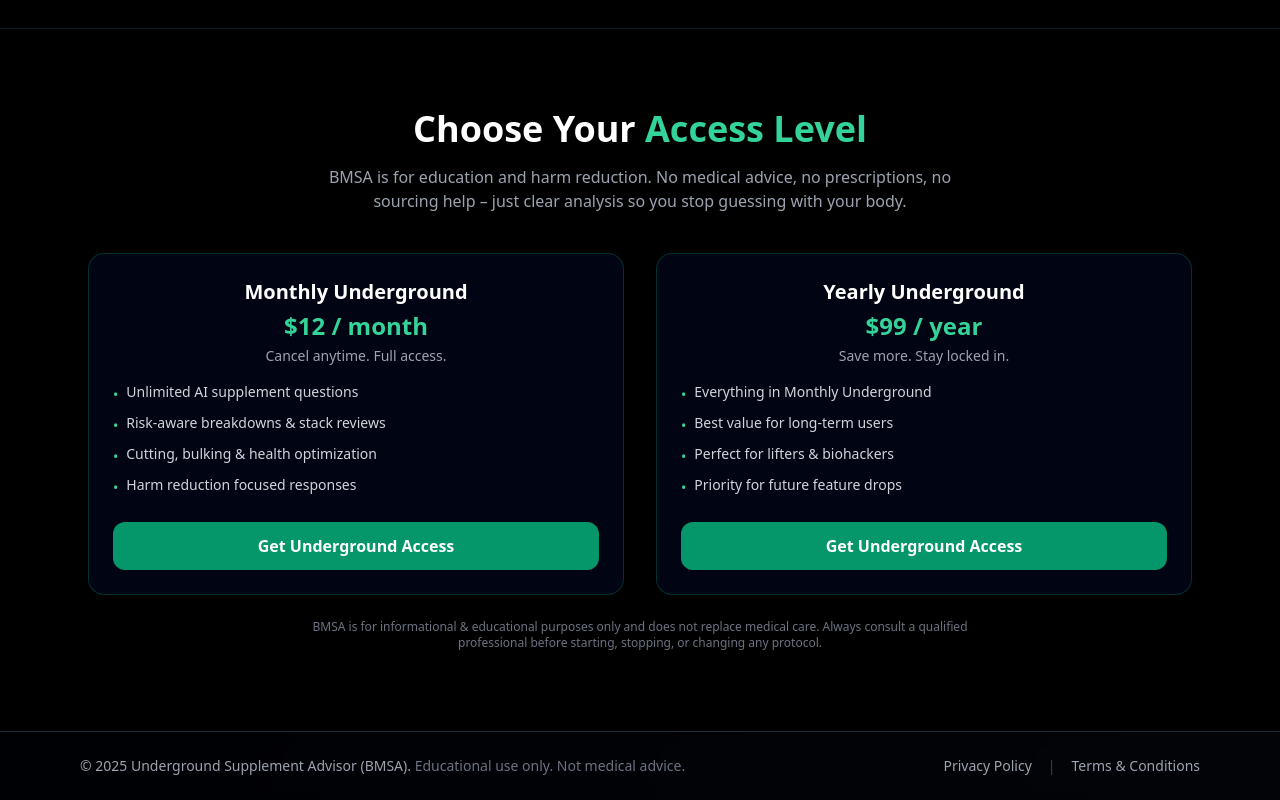
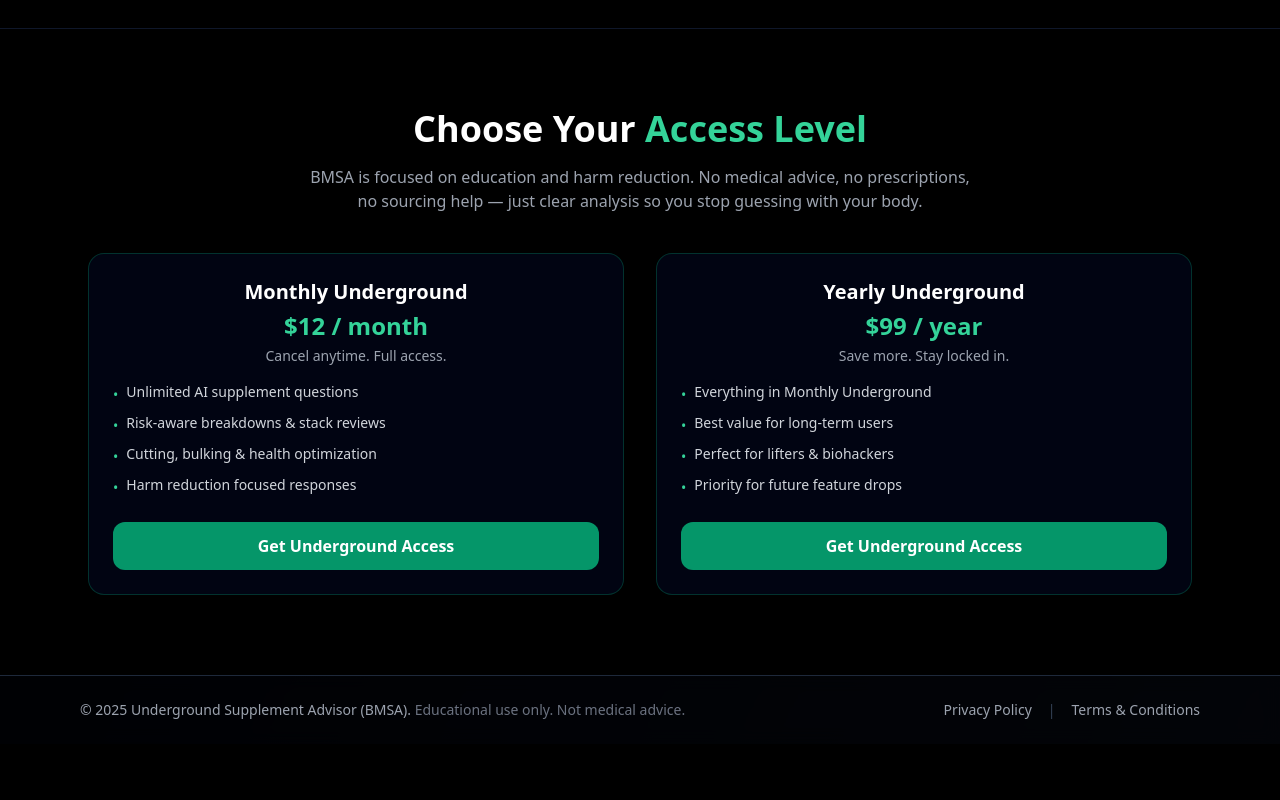
Before and after one commit to karlijc92/BMSA, a React (Vite) app: page / in a window 1280 px wide. Shown: the part 1762-2562 px from the top of the page. After the commit the page ends 2506 px from the top, so only its background shows below. Built offline with nearby package versions, Linux system fonts and the light colour scheme.

Commit message:
Update Pricing.tsx

```diff
--- a/src/components/Pricing.tsx
+++ b/src/components/Pricing.tsx
@@ -37,9 +37,10 @@ const Pricing: React.FC = () => {
         <h2 className="text-3xl md:text-4xl font-extrabold text-white mb-4">
           Choose Your <span className="text-emerald-400">Access Level</span>
         </h2>
+
         <p className="text-gray-400 max-w-2xl mx-auto mb-10 text-sm md:text-base">
-          BMSA is for education and harm reduction. No medical advice, no
-          prescriptions, no sourcing help – just clear analysis so you stop
+          BMSA is focused on education and harm reduction. No medical advice, no
+          prescriptions, no sourcing help — just clear analysis so you stop
           guessing with your body.
         </p>
 
@@ -75,12 +76,6 @@ const Pricing: React.FC = () => {
             </div>
           ))}
         </div>
-
-        <p className="text-xs text-gray-500 mt-6 max-w-2xl mx-auto">
-          BMSA is for informational & educational purposes only and does not
-          replace medical care. Always consult a qualified professional before
-          starting, stopping, or changing any protocol.
-        </p>
       </div>
     </section>
   );
```
